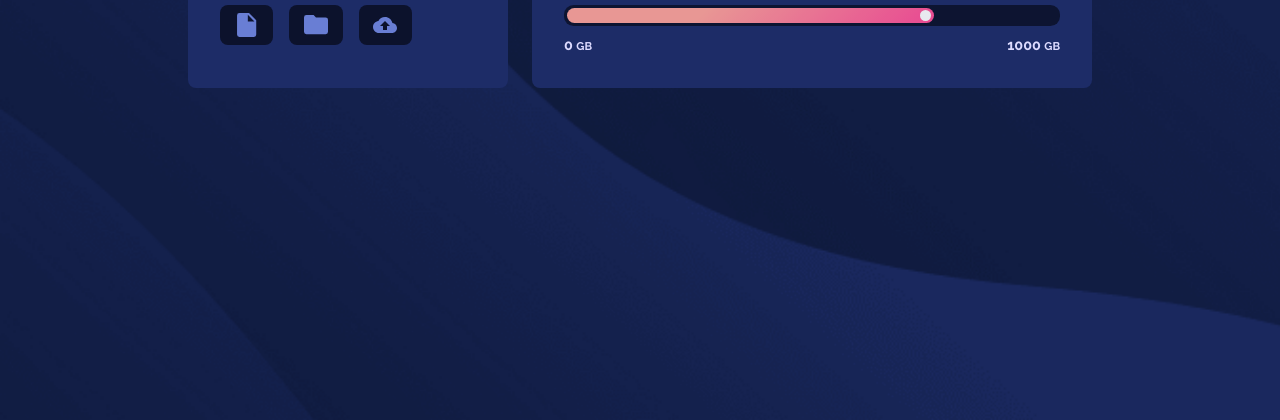
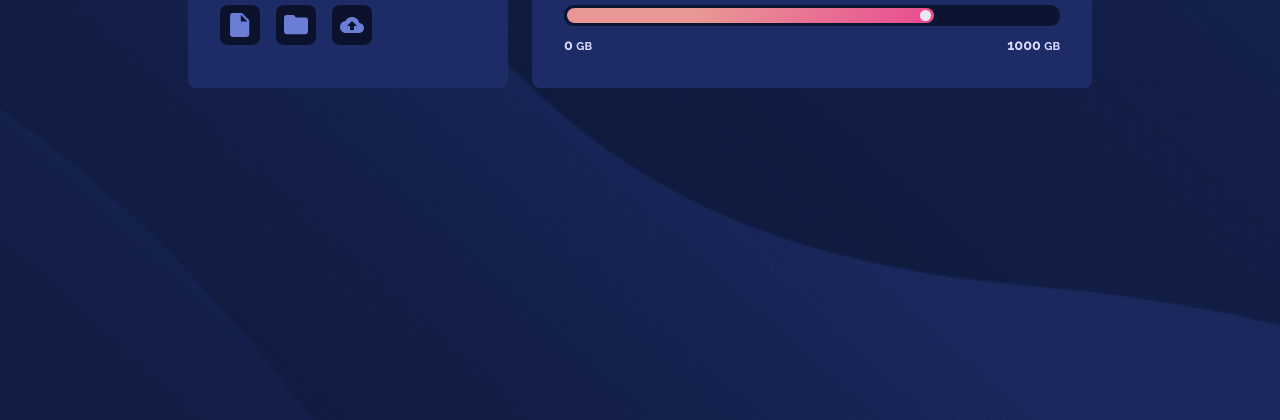
Before and after one commit to matiasroj0/fylo-data-storage-component-master, a plain HTML site: page index.html in a window 1280 px wide. Shown: the part 380-800 px from the top of the page. Drawn offline with Linux system fonts and the light colour scheme.

Commit message:
fix icon size

```diff
--- a/style.css
+++ b/style.css
@@ -78,13 +78,14 @@ body {
     background-color: var(--very-dark-blue);
     padding: .5rem;
     border-radius: .5rem;
-    width: 100%;
-    height: 100%;
+    height: 2.5rem;
+    width: 2.5rem;
     display: flex;
     flex-direction: column;
     align-items: center;
     justify-content: center;
 }
+
 
 .logo {
     width: 70%;
```
